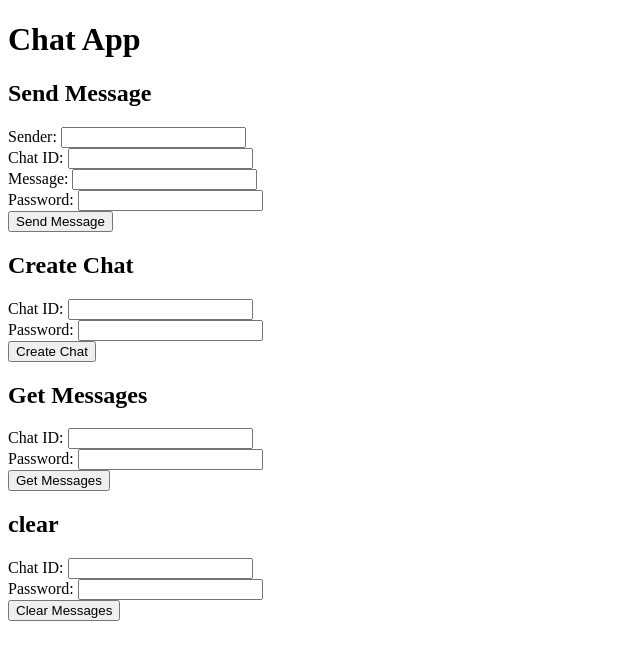
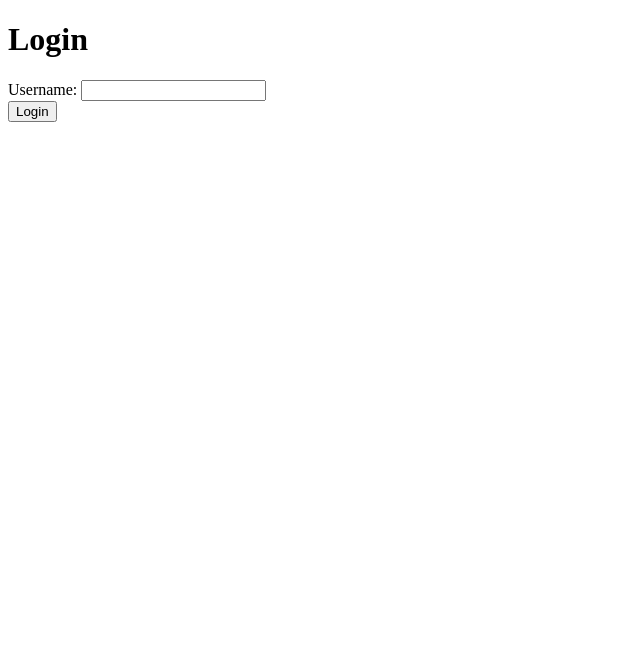
Before and after one commit to MixoMax/fchat, a Flask app: page / in a window 1280 px wide. Shown: the top 660 px of the page, without its empty margins (0-640 px from the left). Run offline with Flask 2, Linux system fonts and the light colour scheme.

Commit message:
added local login

```diff
--- a/server-py/main.py
+++ b/server-py/main.py
@@ -29,14 +29,20 @@ def file_exists(file_path):
 
 @app.route("/", methods=['GET'])
 def index():
-    return render_template("index.html")
+    return render_template("login.html")
 
 
 @app.route('/main.js')
 def serve_js():
     return app.send_static_file('main.js'), {'Content-Type': 'text/javascript'}
 
+@app.route("/favicon.ico")
+def favicon():
+    return app.send_static_file("favicon.ico")
 
+@app.route("/chat", methods=['GET'])
+def chat():
+    return render_template("chat.html")
 
 
 @app.route('/send', methods=['POST'])
@@ -49,17 +55,17 @@ def send():
     password = request.form['password']
 
     if not check_password(password, chat_id):
-        return "wrong password", 401
+        return "wrong password", 401 #unauthorized
     if not file_exists("./server-py/data/" + chat_id + "/info.txt"):
-        return "chat does not exist", 404
+        return "chat does not exist", 404 #not found
     else:
         file_path = "./server-py/data/" + chat_id + "/chat.csv"
 
-        with open(file_path, 'a') as f:
+        with open(file_path, 'a', newline="") as f:
             writer = csv.writer(f)
             writer.writerow([sender, message, timestamp])
 
-        return "success", 200
+        return "success", 200 #success
 
 
 @app.route("/new_chat", methods=['POST'])
@@ -72,7 +78,7 @@ def new_chat():
         password = hashlib.sha256(password.encode()).hexdigest()
 
     if file_exists("./server-py/data/" + chat_id + "/info.txt"):
-        return "chat already exists", 409
+        return "chat already exists", 409 #conflict
 
     file_path = "./server-py/data/"
     os.mkdir(file_path + chat_id)
@@ -86,7 +92,7 @@ def new_chat():
 
 
 
-    return "success", 200
+    return "success", 200 #success
 
 
 @app.route('/get', methods=['POST'])
@@ -96,9 +102,9 @@ def get():
     chat_id = request.form['chat_id']
     password = request.form['password']
     if not check_password(password, chat_id):
-        return "wrong password", 401
+        return "wrong password", 401 #unauthorized
     if not file_exists("./server-py/data/" + chat_id + "/info.txt"):
-        return "chat does not exist", 404
+        return "chat does not exist", 404 #not found
     else:
         file_path = "./server-py/data/" + chat_id + "/chat.csv"
 
@@ -106,16 +112,17 @@ def get():
             reader = csv.reader(f)
             data = list(reader)
 
-        return jsonify(data), 200
+        return jsonify(data), 200 #success
 
 
 @app.route("/clear", methods=['POST'])
 def clear():
     chat_id = request.form['chat_id']
     password = request.form['password']
+    if not file_exists("./server-py/data/" + chat_id + "/info.txt"):
+        return "chat does not exist", 404 #not found
     if not check_password(password, chat_id):
-        #return status code 401
-        return "wrong password", 401
+        return "wrong password", 401 #unauthorized
     else:
         #delete chat folder
         chat_folder = "./server-py/data/" + chat_id
@@ -125,8 +132,12 @@ def clear():
 
         os.rmdir(chat_folder)
 
-        return "success", 200
+        return "success", 200 #success
 
+
+@app.route("/teapot", methods=['GET'])
+def i_am_a_teapot():
+    return "I am a teapot", 418 #I am a teapot
 
 
 if __name__ == "__main__":
--- a/server-py/static/main.js
+++ b/server-py/static/main.js
@@ -1,12 +1,8 @@
 // Function to send a message to a chat
-function sendMessage() {
+function sendMessage(chat_id, sender, message, password) {
 	let time = Math.floor(Date.now() / 1000);
 
 	let formData = new FormData();
-	let sender = document.getElementById("sender").value;
-	let chat_id = document.getElementById("chat_id").value;
-	let message = document.getElementById("message").value;
-  let password = document.getElementById("password").value;
 	formData.append('sender', sender);
 	formData.append('chat_id', chat_id);
 	formData.append('message', message);
@@ -25,9 +21,7 @@ function sendMessage() {
   }
 
   // Function to create a new chat
-  function createChat() {
-    let chat_id = document.getElementById("new_chat_id").value;
-    let password = document.getElementById("new_chat_password").value;
+  function createChat(new_chat_id, password) {
     console.log(chat_id)
     let formData = new FormData();
     formData.append('chat_id', chat_id);
@@ -45,9 +39,7 @@ function sendMessage() {
   }
 
   // Function to get messages from a chat
-  function getMessages() {
-	let chat_id = document.getElementById("chat_id").value;
-  let password = document.getElementById("get_chat_password").value;
+  function getMessages(chat_id, password) {
 	let formData = new FormData();
 	formData.append('chat_id', chat_id);
   formData.append('password', password);
@@ -65,9 +57,7 @@ function sendMessage() {
   }
 
   //function to clear a chat
-  function clearChat() {
-    let chat_id = document.getElementById("clear_chat_id").value;
-    let password = document.getElementById("clear_chat_password").value;
+  function clearChat(chat_id, password) {
     let formData = new FormData();
     formData.append('chat_id', chat_id);
     formData.append('password', password);
@@ -82,3 +72,55 @@ function sendMessage() {
       console.error('Error clearing chat:', error);
     });
   }
+
+  function switch_chat(n) {
+    switch (n) {
+      case 1:
+        chat_id = document.getElementById("chat_id").value;
+        password = document.getElementById("password").value;
+        break;
+      case 2:
+        chat_id = document.getElementById("new_chat_id").value;
+        password = document.getElementById("new_chat_password").value;
+        break;
+      case 3:
+        chat_id = document.getElementById("get_chat_id").value;
+        password = document.getElementById("get_chat_password").value;
+        break;
+      case 4:
+        chat_id = document.getElementById("clear_chat_id").value;
+        password = document.getElementById("clear_chat_password").value;
+  }
+  return chat_id, password;
+  }
+
+  function send() {
+    switch_chat(1);
+    let message = document.getElementById("message").value;
+    let sender = localStorage.getItem("username");
+    sendMessage(chat_id, sender, message, password);
+  }
+
+  function create() {
+    switch_chat(2);
+    createChat(chat_id, password);
+  }
+
+  function get() {
+    switch_chat(3);
+    getMessages(chat_id, password);
+  }
+
+  function clear() {
+    switch_chat(4);
+    clearChat(chat_id, password);
+  }
+
+  function login() {
+    const sender = document.getElementById("username").value;
+    console.log(sender);
+    //save username in local storage
+    localStorage.setItem("username", sender);
+    //redirect to chat page
+    window.location.replace("/chat");
+  }
--- a/server-py/templates/index.html
+++ b/server-py/templates/chat.html
@@ -8,35 +8,33 @@
     <h1>Chat App</h1>
 
     <h2>Send Message</h2>
-    <label for="sender">Sender:</label>
-    <input type="text" id="sender" name="sender"><br>
     <label for="chat_id">Chat ID:</label>
     <input type="text" id="chat_id" name="chat_id"><br>
     <label for="message">Message:</label>
     <input type="text" id="message" name="message"><br>
     <label for "password">Password:</label>
     <input type="password" id="password" name="password"><br>
-    <button onclick="sendMessage()">Send Message</button>
+    <button onclick="send()">Send Message</button>
 
     <h2>Create Chat</h2>
     <label for="new_chat_id">Chat ID:</label>
     <input type="text" id="new_chat_id" name="new_chat_id"><br>
     <label for="new_chat_password">Password:</label>
     <input type="password" id="new_chat_password" name="new_chat_password"><br>
-    <button onclick="createChat()">Create Chat</button>
+    <button onclick="create()">Create Chat</button>
 
     <h2>Get Messages</h2>
     <label for="get_chat_id">Chat ID:</label>
     <input type="text" id="get_chat_id" name="get_chat_id"><br>
     <label for="get_chat_password">Password:</label>
     <input type="password" id="get_chat_password" name="get_chat_password"><br>
-    <button onclick="getMessages()">Get Messages</button>
+    <button onclick="get()">Get Messages</button>
 
     <h2>clear</h2>
     <label for="clear_chat_id">Chat ID:</label>
     <input type="text" id="clear_chat_id" name="clear_chat_id"><br>
     <label for="clear_chat_password">Password:</label>
     <input type="password" id="clear_chat_password" name="clear_chat_password"><br>
-    <button onclick="clearChat()">Clear Messages</button>
+    <button onclick="clear()">Clear Messages</button>
   </body>
 </html>
--- /dev/null
+++ b/server-py/templates/login.html
@@ -0,0 +1,16 @@
+<!DOCTYPE html>
+<html lang="en">
+<head>
+    <title>Login</title>
+    <script src="./main.js"></script>
+</head>
+<body>
+
+    <h1>Login</h1>
+    <label for="username">Username:</label>
+    <input type="text" id="username" name="username"><br>
+    <button onclick="login()">Login</button>
+
+
+</body>
+</html>
```
Also changed, not shown: server-py/static/favicon.ico (added).
